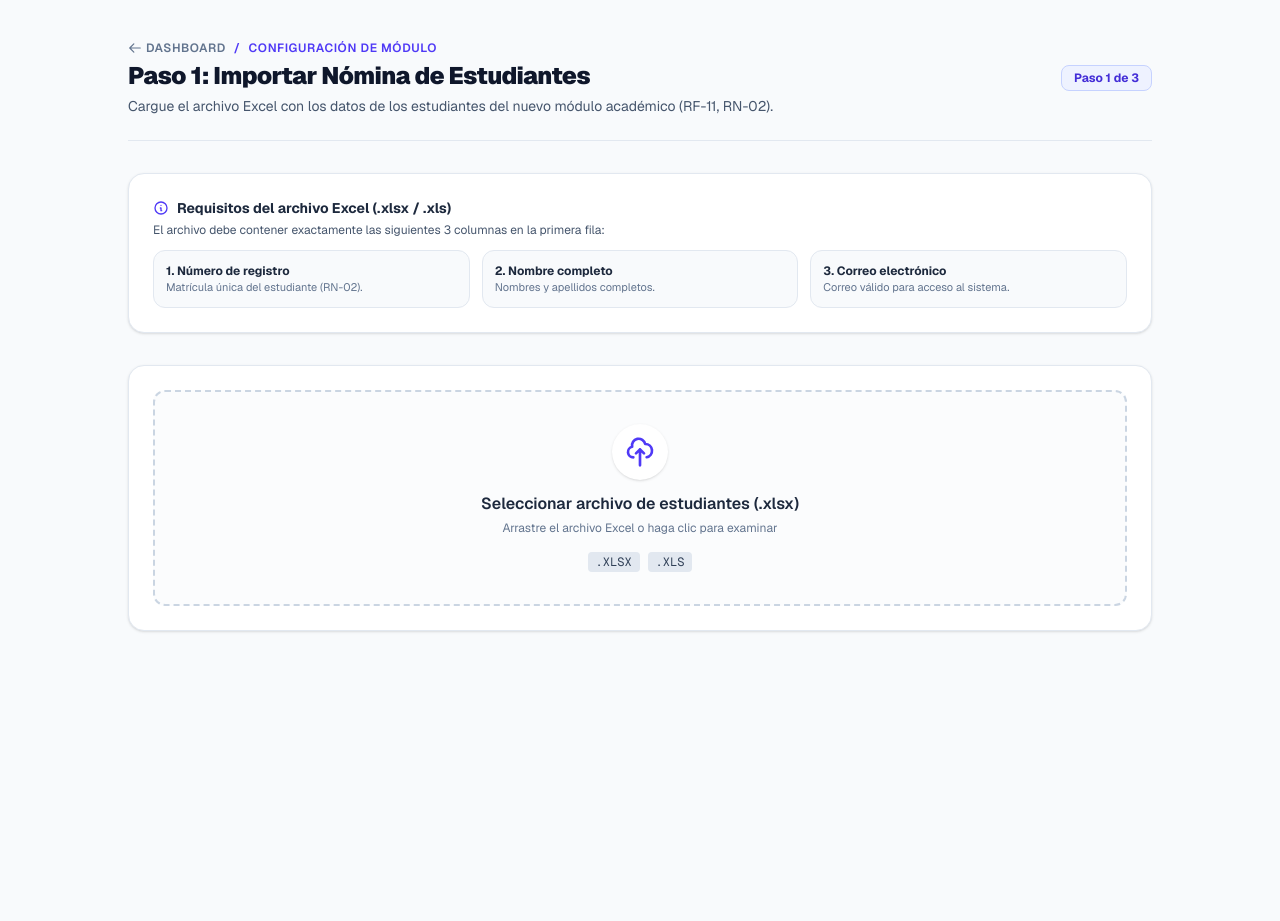
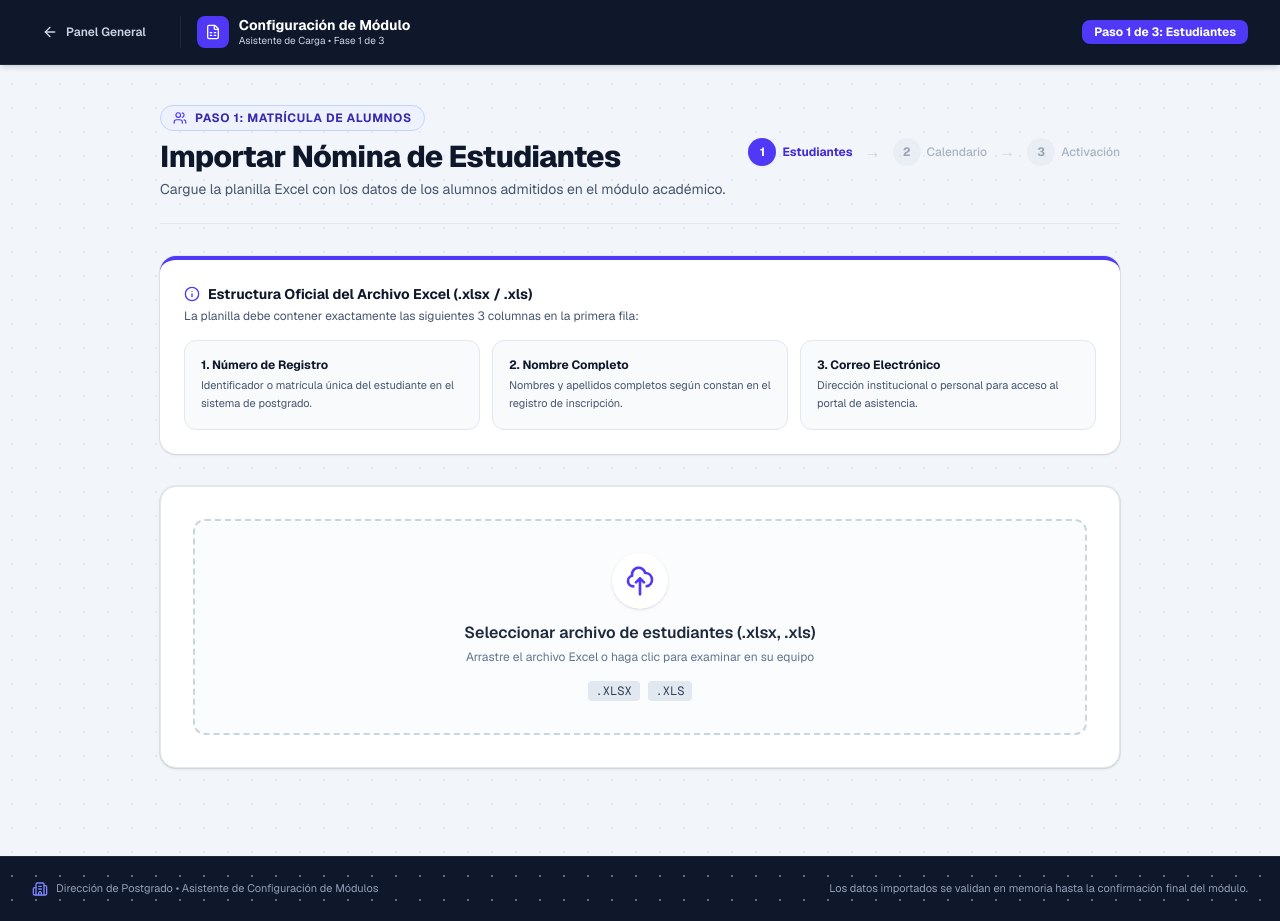
Before and after one commit to Eliseo531/iac-asistencia3, a Next.js app in the folder frontend/: page /admin/modulo/importar in a window 1280 px wide. Before the commit the page ends 800 px from the top, so only its background shows below. Built offline with nearby package versions, Linux system fonts and the light colour scheme; no server answers; sample sign-in values are in the browser's storage.

Commit message:
feat(frontend): refactor Vista 08 Wizard Paso 1 Importar Estudiantes con Navy framing y border-t-4 indigo

```diff
--- a/frontend/src/app/admin/modulo/importar/page.tsx
+++ b/frontend/src/app/admin/modulo/importar/page.tsx
@@ -11,6 +11,17 @@ import {
   RowValidationError,
   StudentRow,
 } from '@/features/modules/types/module-import.types';
+import {
+  Building2,
+  Users,
+  ArrowLeft,
+  ArrowRight,
+  FileSpreadsheet,
+  AlertCircle,
+  Loader2,
+  CheckCircle2,
+  Info,
+} from 'lucide-react';
 
 export default function ImportarEstudiantesPage() {
   const router = useRouter();
@@ -22,7 +33,6 @@ export default function ImportarEstudiantesPage() {
   const [selectedFile, setSelectedFile] = useState<File | null>(null);
 
   useEffect(() => {
-    // Obtener token administrativo almacenado
     const storedToken =
       localStorage.getItem('admin_token') ||
       document.cookie
@@ -56,7 +66,6 @@ export default function ImportarEstudiantesPage() {
       }
     } else if (response.data) {
       setValidStudents(response.data.data);
-      // Guardar en sessionStorage para que el Wizard de US-06 lo tome
       sessionStorage.setItem(
         'pending_students_import',
         JSON.stringify(response.data.data),
@@ -65,132 +74,141 @@ export default function ImportarEstudiantesPage() {
   };
 
   return (
-    <div className="min-h-screen bg-slate-50 py-10 px-4 sm:px-6 lg:px-8">
-      <div className="max-w-5xl mx-auto space-y-8">
-        {/* Cabecera y Navegación */}
+    <div className="min-h-screen bg-slate-100/85 text-slate-900 flex flex-col relative selection:bg-indigo-100 selection:text-indigo-900">
+      {/* Fondo texturizado institucional (Lienzo Pizarra) */}
+      <div
+        className="absolute inset-0 pointer-events-none opacity-[0.45] bg-[radial-gradient(#cbd5e1_1px,transparent_1px)] [background-size:24px_24px]"
+        aria-hidden="true"
+      />
+
+      {/* 1. Barra de navegación superior (Navy Framing) */}
+      <header className="sticky top-0 z-30 bg-slate-900 border-b border-slate-800 text-white shadow-md">
+        <div className="max-w-7xl mx-auto px-4 sm:px-6 lg:px-8 h-16 flex items-center justify-between">
+          <div className="flex items-center gap-4 sm:gap-6">
+            <Link
+              href="/admin/dashboard"
+              className="inline-flex items-center gap-2 text-xs font-semibold text-slate-300 hover:text-white px-2.5 py-1.5 rounded-lg hover:bg-slate-800 transition"
+              title="Volver al Dashboard"
+            >
+              <ArrowLeft className="w-4 h-4" />
+              <span className="hidden sm:inline">Panel General</span>
+            </Link>
+
+            <div className="flex items-center gap-2.5 border-l border-slate-800 pl-4">
+              <div className="w-8 h-8 rounded-lg bg-indigo-600 flex items-center justify-center text-white">
+                <FileSpreadsheet className="w-4 h-4 text-white" />
+              </div>
+              <div>
+                <span className="font-bold text-sm text-white block leading-tight">
+                  Configuración de Módulo
+                </span>
+                <span className="text-[10px] text-slate-300 block leading-tight">
+                  Asistente de Carga • Fase 1 de 3
+                </span>
+              </div>
+            </div>
+          </div>
+
+          <div className="flex items-center gap-2">
+            <span className="inline-flex items-center gap-1.5 px-3 py-1 bg-indigo-600 text-white text-xs font-bold rounded-lg shadow-xs">
+              <span>Paso 1 de 3: Estudiantes</span>
+            </span>
+          </div>
+        </div>
+      </header>
+
+      {/* 2. Contenido principal */}
+      <main className="flex-1 max-w-5xl mx-auto w-full px-4 sm:px-6 lg:px-8 py-8 sm:py-10 space-y-8 relative z-10">
+        {/* Cabecera del Asistente */}
         <div className="flex flex-col md:flex-row md:items-center justify-between gap-4 border-b border-slate-200 pb-6">
           <div>
-            <div className="flex items-center gap-2 text-xs font-semibold text-indigo-600 uppercase tracking-wider mb-1">
-              <Link
-                href="/admin/dashboard"
-                className="hover:underline flex items-center gap-1 text-slate-500"
-              >
-                <svg
-                  className="w-3.5 h-3.5"
-                  fill="none"
-                  stroke="currentColor"
-                  viewBox="0 0 24 24"
-                >
-                  <path
-                    strokeLinecap="round"
-                    strokeLinejoin="round"
-                    strokeWidth={2}
-                    d="M10 19l-7-7m0 0l7-7m-7 7h18"
-                  />
-                </svg>
-                Dashboard
-              </Link>
-              <span>/</span>
-              <span>Configuración de Módulo</span>
+            <div className="inline-flex items-center gap-2 px-3 py-1 rounded-full text-xs font-bold uppercase tracking-wider bg-indigo-50 text-indigo-800 border border-indigo-200 mb-2">
+              <Users className="w-3.5 h-3.5 text-indigo-600" />
+              <span>Paso 1: Matrícula de Alumnos</span>
             </div>
-            <h1 className="text-2xl font-black text-slate-900 tracking-tight">
-              Paso 1: Importar Nómina de Estudiantes
+            <h1 className="text-2xl sm:text-3xl font-extrabold text-slate-900 tracking-tight">
+              Importar Nómina de Estudiantes
             </h1>
             <p className="text-sm text-slate-600 mt-1">
-              Cargue el archivo Excel con los datos de los estudiantes del
-              nuevo módulo académico (RF-11, RN-02).
+              Cargue la planilla Excel con los datos de los alumnos admitidos en el módulo académico.
             </p>
           </div>
 
-          <div className="flex items-center gap-2">
-            <span className="inline-flex items-center px-3 py-1 bg-indigo-50 text-indigo-700 text-xs font-bold rounded-lg border border-indigo-200">
-              Paso 1 de 3
-            </span>
+          <div className="flex items-center gap-3">
+            <div className="flex items-center gap-1.5">
+              <span className="w-7 h-7 rounded-full bg-indigo-600 text-white font-bold text-xs flex items-center justify-center shadow-xs">
+                1
+              </span>
+              <span className="text-xs font-bold text-indigo-700">Estudiantes</span>
+            </div>
+            <span className="text-slate-300">→</span>
+            <div className="flex items-center gap-1.5 opacity-50">
+              <span className="w-7 h-7 rounded-full bg-slate-200 text-slate-600 font-bold text-xs flex items-center justify-center">
+                2
+              </span>
+              <span className="text-xs font-medium text-slate-500">Calendario</span>
+            </div>
+            <span className="text-slate-300">→</span>
+            <div className="flex items-center gap-1.5 opacity-50">
+              <span className="w-7 h-7 rounded-full bg-slate-200 text-slate-600 font-bold text-xs flex items-center justify-center">
+                3
+              </span>
+              <span className="text-xs font-medium text-slate-500">Activación</span>
+            </div>
           </div>
         </div>
 
-        {/* Guía informativa de formato */}
-        <div className="bg-white p-6 rounded-2xl border border-slate-200 shadow-sm">
-          <h2 className="text-sm font-bold text-slate-800 flex items-center gap-2">
-            <svg
-              className="w-4 h-4 text-indigo-600"
-              fill="none"
-              stroke="currentColor"
-              viewBox="0 0 24 24"
-            >
-              <path
-                strokeLinecap="round"
-                strokeLinejoin="round"
-                strokeWidth={2}
-                d="M13 16h-1v-4h-1m1-4h.01M21 12a9 9 0 11-18 0 9 9 0 0118 0z"
-              />
-            </svg>
-            Requisitos del archivo Excel (.xlsx / .xls)
+        {/* Guía de Requisitos del Archivo */}
+        <div className="bg-white p-6 rounded-2xl border-t-4 border-t-indigo-600 shadow-sm ring-1 ring-slate-900/5">
+          <h2 className="text-sm font-bold text-slate-900 flex items-center gap-2">
+            <Info className="w-4 h-4 text-indigo-600" />
+            <span>Estructura Oficial del Archivo Excel (.xlsx / .xls)</span>
           </h2>
           <p className="text-xs text-slate-600 mt-1">
-            El archivo debe contener exactamente las siguientes 3 columnas en la
-            primera fila:
+            La planilla debe contener exactamente las siguientes 3 columnas en la primera fila:
           </p>
 
-          <div className="mt-3 grid grid-cols-1 md:grid-cols-3 gap-3">
-            <div className="p-3 bg-slate-50 rounded-xl border border-slate-200 text-xs">
-              <span className="font-bold text-slate-800 block">
-                1. Número de registro
+          <div className="mt-4 grid grid-cols-1 md:grid-cols-3 gap-3">
+            <div className="p-4 bg-slate-50 rounded-xl border border-slate-200 text-xs">
+              <span className="font-bold text-slate-900 block mb-1">
+                1. Número de Registro
               </span>
-              <span className="text-slate-500 text-[11px]">
-                Matrícula única del estudiante (RN-02).
+              <span className="text-slate-600 text-[11px] leading-relaxed block">
+                Identificador o matrícula única del estudiante en el sistema de postgrado.
               </span>
             </div>
-            <div className="p-3 bg-slate-50 rounded-xl border border-slate-200 text-xs">
-              <span className="font-bold text-slate-800 block">
-                2. Nombre completo
+            <div className="p-4 bg-slate-50 rounded-xl border border-slate-200 text-xs">
+              <span className="font-bold text-slate-900 block mb-1">
+                2. Nombre Completo
               </span>
-              <span className="text-slate-500 text-[11px]">
-                Nombres y apellidos completos.
+              <span className="text-slate-600 text-[11px] leading-relaxed block">
+                Nombres y apellidos completos según constan en el registro de inscripción.
               </span>
             </div>
-            <div className="p-3 bg-slate-50 rounded-xl border border-slate-200 text-xs">
-              <span className="font-bold text-slate-800 block">
-                3. Correo electrónico
+            <div className="p-4 bg-slate-50 rounded-xl border border-slate-200 text-xs">
+              <span className="font-bold text-slate-900 block mb-1">
+                3. Correo Electrónico
               </span>
-              <span className="text-slate-500 text-[11px]">
-                Correo válido para acceso al sistema.
+              <span className="text-slate-600 text-[11px] leading-relaxed block">
+                Dirección institucional o personal para acceso al portal de asistencia.
               </span>
             </div>
           </div>
         </div>
 
         {/* Zona de Carga de Archivo */}
-        <div className="bg-white p-6 rounded-2xl border border-slate-200 shadow-sm">
+        <div className="bg-white p-6 sm:p-8 rounded-2xl border border-slate-200 shadow-sm ring-1 ring-slate-900/5">
           <FileDropzone
             onFileSelected={handleFileSelected}
             isLoading={isLoading}
-            title="Seleccionar archivo de estudiantes (.xlsx)"
-            subtitle="Arrastre el archivo Excel o haga clic para examinar"
+            title="Seleccionar archivo de estudiantes (.xlsx, .xls)"
+            subtitle="Arrastre el archivo Excel o haga clic para examinar en su equipo"
           />
 
           {isLoading && (
-            <div className="mt-6 flex items-center justify-center gap-3 p-4 bg-indigo-50 rounded-xl border border-indigo-100 text-indigo-700 text-sm">
-              <svg
-                className="animate-spin h-5 w-5 text-indigo-600"
-                fill="none"
-                viewBox="0 0 24 24"
-              >
-                <circle
-                  className="opacity-25"
-                  cx="12"
-                  cy="12"
-                  r="10"
-                  stroke="currentColor"
-                  strokeWidth="4"
-                />
-                <path
-                  className="opacity-75"
-                  fill="currentColor"
-                  d="M4 12a8 8 0 018-8v8H4z"
-                />
-              </svg>
-              <span>Validando formato, campos y duplicados en el archivo...</span>
+            <div className="mt-6 flex items-center justify-center gap-3 p-4 bg-indigo-50 rounded-xl border border-indigo-200 text-indigo-900 text-sm font-semibold">
+              <Loader2 className="w-5 h-5 text-indigo-600 animate-spin" />
+              <span>Validando formato, consistencia de datos y unicidad de registros...</span>
             </div>
           )}
         </div>
@@ -200,23 +218,14 @@ export default function ImportarEstudiantesPage() {
           <StudentErrorsTable errors={errorsList} />
         )}
 
-        {/* Mensaje de Error General si no hay lista detallada */}
+        {/* Mensaje de Error General */}
         {errorMessage && errorsList.length === 0 && !isLoading && (
-          <div className="p-4 bg-rose-50 border border-rose-200 rounded-xl text-rose-800 text-sm flex items-center gap-2">
-            <svg
-              className="w-5 h-5 text-rose-600 shrink-0"
-              fill="none"
-              stroke="currentColor"
-              viewBox="0 0 24 24"
-            >
-              <path
-                strokeLinecap="round"
-                strokeLinejoin="round"
-                strokeWidth={2}
-                d="M12 8v4m0 4h.01M21 12a9 9 0 11-18 0 9 9 0 0118 0z"
-              />
-            </svg>
-            <span>{errorMessage}</span>
+          <div
+            role="alert"
+            className="p-4 bg-rose-50 border border-rose-200 rounded-xl text-rose-900 text-sm flex items-center gap-3 shadow-xs"
+          >
+            <AlertCircle className="w-5 h-5 text-rose-600 shrink-0" />
+            <span className="font-semibold">{errorMessage}</span>
           </div>
         )}
 
@@ -229,27 +238,26 @@ export default function ImportarEstudiantesPage() {
             <div className="flex justify-end pt-4">
               <Link
                 href="/admin/modulo/importar/fechas"
-                className="inline-flex items-center gap-2 px-6 py-3 bg-indigo-600 hover:bg-indigo-700 text-white font-bold text-sm rounded-xl shadow-sm transition-all"
+                className="inline-flex items-center gap-2 px-6 py-3 bg-indigo-600 hover:bg-indigo-700 text-white font-bold text-sm rounded-xl shadow-xs transition-all cursor-pointer"
               >
-                <span>Continuar a Paso 2: Importar Calendario de Clases</span>
-                <svg
-                  className="w-4 h-4"
-                  fill="none"
-                  stroke="currentColor"
-                  viewBox="0 0 24 24"
-                >
-                  <path
-                    strokeLinecap="round"
-                    strokeLinejoin="round"
-                    strokeWidth={2}
-                    d="M14 5l7 7m0 0l-7 7m7-7H3"
-                  />
-                </svg>
+                <span>Continuar a Paso 2: Calendario y Horarios</span>
+                <ArrowRight className="w-4 h-4" />
               </Link>
             </div>
           </div>
         )}
-      </div>
+      </main>
+
+      {/* 3. Pie Institucional (Navy Framing) */}
+      <footer className="bg-slate-900 border-t border-slate-800 py-6 text-center text-xs text-slate-400 mt-12">
+        <div className="max-w-7xl mx-auto px-4 sm:px-6 lg:px-8 flex flex-col sm:flex-row items-center justify-between gap-3 text-[11px] text-slate-400">
+          <div className="flex items-center gap-2">
+            <Building2 className="w-4 h-4 text-indigo-400" />
+            <span>Dirección de Postgrado • Asistente de Configuración de Módulos</span>
+          </div>
+          <span>Los datos importados se validan en memoria hasta la confirmación final del módulo.</span>
+        </div>
+      </footer>
     </div>
   );
 }
```
